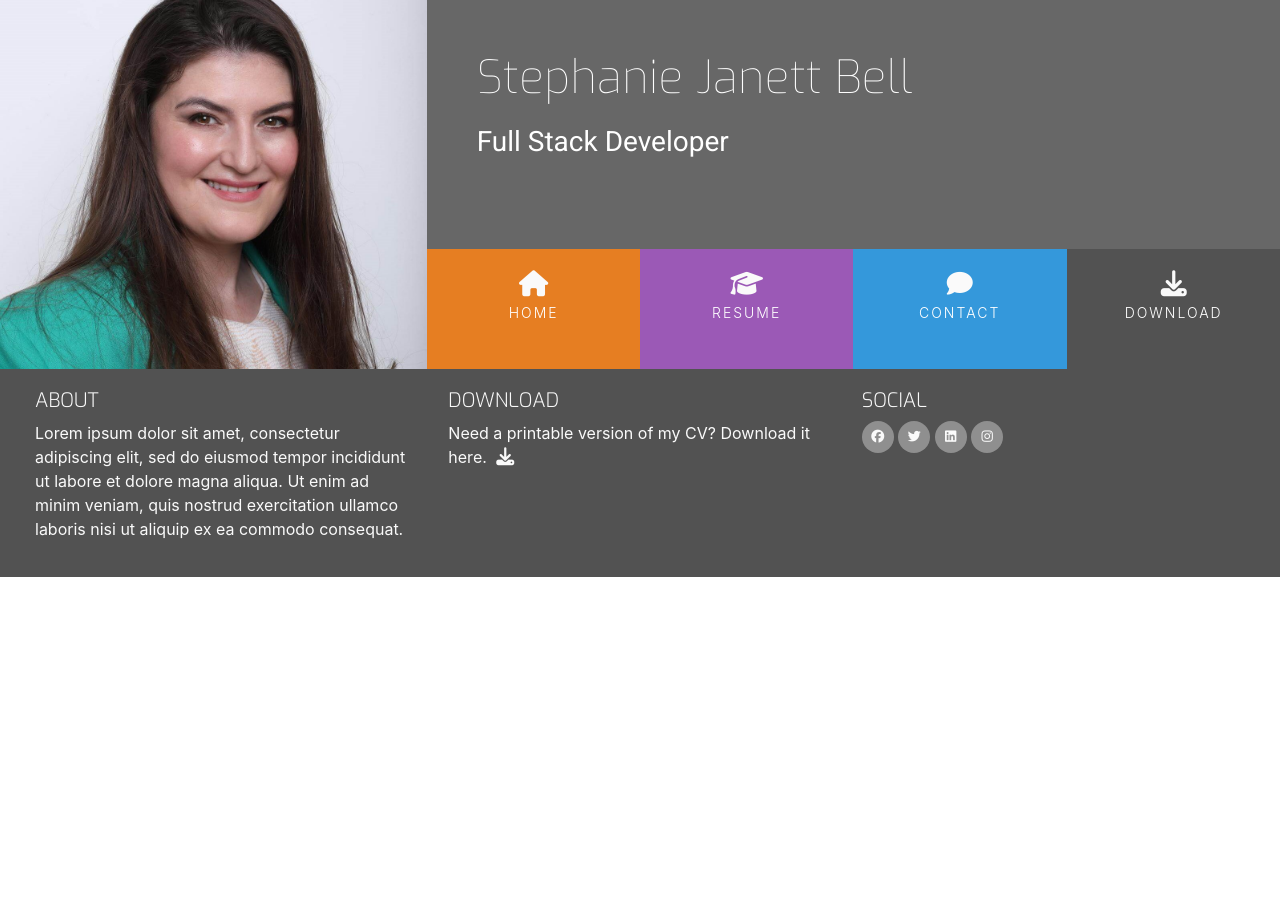
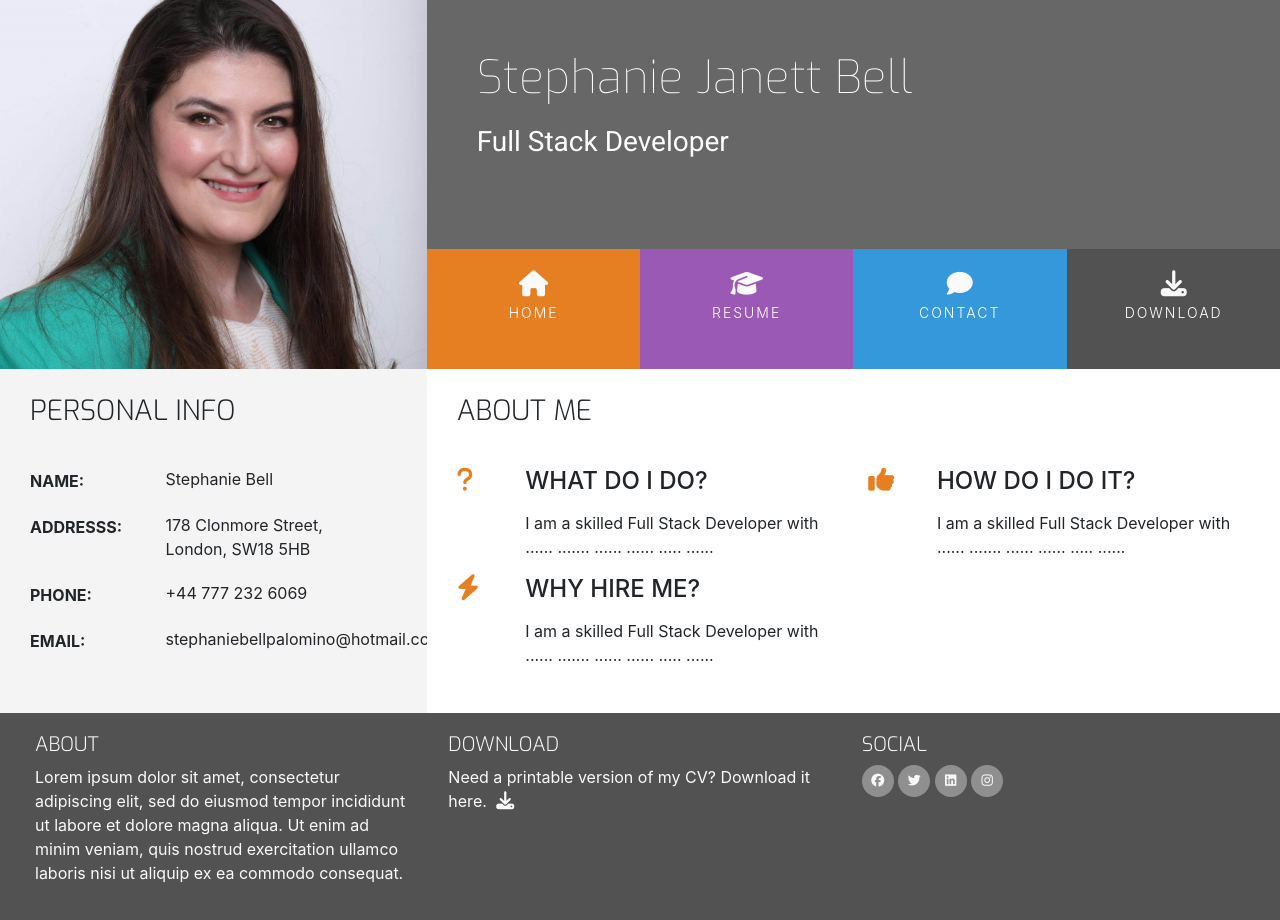
Before and after one commit to bpstephanie/sjb-resume, a plain HTML site: page index.html in a window 1280 px wide. Before the commit the page ends 800 px from the top, so only its background shows below. Drawn offline with nearby package versions, Linux system fonts and the light colour scheme.

Commit message:
Finish editing three reasons section and personal info section on index.html

```diff
--- a/assets/css/style.css
+++ b/assets/css/style.css
@@ -3,6 +3,14 @@
 /* ----------------------------Colours */
 .bg-color-name-title{
     background-color: #676767;
+}
+
+.bg-color-three-reasons {
+    background-color: #fff;
+}
+
+.bg-color-personal-info {
+    background-color: #F4F4F4;
 }
 
 .ui-menu-color-home {
@@ -41,6 +49,23 @@ h4 {
 
 .inline-block {
     display: inline-block;
+}
+
+.row-table {
+    display: table;
+}
+
+.section-column {
+    display: table-cell;
+    padding: 0 30px 30px;
+    float: none;
+}
+
+.section-heading {
+    font-family: "Exo", sans-serif;
+    font-weight: 300;
+    margin-top: 25px;
+    margin-bottom: 40px;
 }
 
 /* ----------------------------Heading */
@@ -188,3 +213,49 @@ footer {
 #footer-details {
     padding: 20px;
 }
+
+/* ----------------------------Three Reasons */
+
+.three-reasons-icon {
+    font-size: 26px;
+    color: #e67e22;
+}
+
+.three-reasons-heading {
+    margin-bottom: 15px;
+}
+
+/* ----------------------------Personal Info */
+
+.personal-info-item {
+    margin-bottom: 20px;
+    display: block;
+    clear: both;
+}
+
+.personal-info-item .key,
+.personal-info-item .value {
+    padding-right: 8px;
+    display: inline-block;
+}
+
+.personal-info-item .key p,
+.personal-info-item .value p {
+    margin: 0;
+}
+
+.personal-info-item .key {
+    width: 30%;
+    margin-right: 21px;
+    padding-top: 2px;
+    vertical-align: top;
+}
+
+.personal-info-item .key p {
+    font-weight: 700;
+}
+
+.personal-info-item .value {
+    position: relative;
+    width: 60%;
+}
--- a/index.html
+++ b/index.html
@@ -52,7 +52,113 @@
             </div>
         </div>
     </header>
-    <section></section>
+    <section class="container-fluid">
+        <div class="row">
+            <div class="col-md-4 bg-color-personal-info section-column">
+                <div class="row">
+                    <div class="col-12">
+                        <h3 class="section-heading uppercase">Personal Info</h3>
+                    </div>
+                </div>
+                <div class="personal-info-item">
+                    <div class="key">
+                        <p class="uppercase">
+                            Name:
+                        </p>
+                    </div>
+                    <div class="value">
+                        <p>
+                            Stephanie Bell
+                        </p>
+                    </div>
+                </div>
+                <div class="personal-info-item">
+                    <div class="key">
+                        <p class="uppercase">
+                            Addresss:
+                        </p>
+                    </div>
+                    <div class="value">
+                        <p>
+                            178 Clonmore Street, London, SW18 5HB
+                        </p>
+                    </div>
+                </div>
+                <div class="personal-info-item">
+                    <div class="key">
+                        <p class="uppercase">
+                            Phone:
+                        </p>
+                    </div>
+                    <div class="value">
+                        <p>
+                            +44 777 232 6069
+                        </p>
+                    </div>
+                </div>
+                <div class="personal-info-item">
+                    <div class="key">
+                        <p class="uppercase">
+                            Email:
+                        </p>
+                    </div>
+                    <div class="value">
+                        <p>
+                            stephaniebellpalomino@hotmail.com
+                        </p>
+                    </div>
+                </div>
+            </div>
+            <div class="col-md-8 bg-color-three-reasons section-column">
+                <div class="row">
+                    <div class="col">
+                        <h3 class="section-heading uppercase">About Me</h3>
+                    </div>
+                </div>
+                <div class="row">
+                    <div class="col-10 offset-1 offset-sm-0 col-sm-4 col-md-6">
+                        <div class="row">
+                            <div class="col-2">
+                                <i class="three-reasons-icon fa fa-question" aria-hidden="true"></i>
+                            </div>
+                            <div class="col-10">
+                                <h4 class="three-reasons-heading uppercase">What do I do?</h4>
+                                <p>I am a skilled Full Stack Developer with ...... ....... ...... ...... ..... ......
+                                </p>
+                            </div>
+                        </div>
+                    </div>
+                    <div class="col-10 offset-1 offset-sm-0 col-sm-4 col-md-6">
+                        <div class="row">
+                            <div class="col-2">
+                                <i class="three-reasons-icon fa fa-thumbs-up" aria-hidden="true"></i>
+                            </div>
+                            <div class="col-10">
+                                <h4 class="three-reasons-heading uppercase">How do I do it?</h4>
+                                <p>I am a skilled Full Stack Developer with ...... ....... ...... ...... ..... ......
+                                </p>
+                            </div>
+                        </div>
+                    </div>
+                    <div class="col-10 offset-1 offset-sm-0 col-sm-4 col-md-6">
+                        <div class="row">
+                            <div class="col-2">
+                                <i class="three-reasons-icon fa fa-bolt" aria-hidden="true"></i>
+                            </div>
+                            <div class="col-10">
+                                <h4 class="three-reasons-heading uppercase">Why Hire Me?</h4>
+                                <p>I am a skilled Full Stack Developer with ...... ....... ...... ...... ..... ......
+                                </p>
+                            </div>
+                        </div>
+                    </div>
+                </div>
+            </div>
+
+        </div>
+
+
+    </section>
     <footer class="container-fluid">
         <div id="footer-details" class="row">
             <div class="col-sm-4">
```
